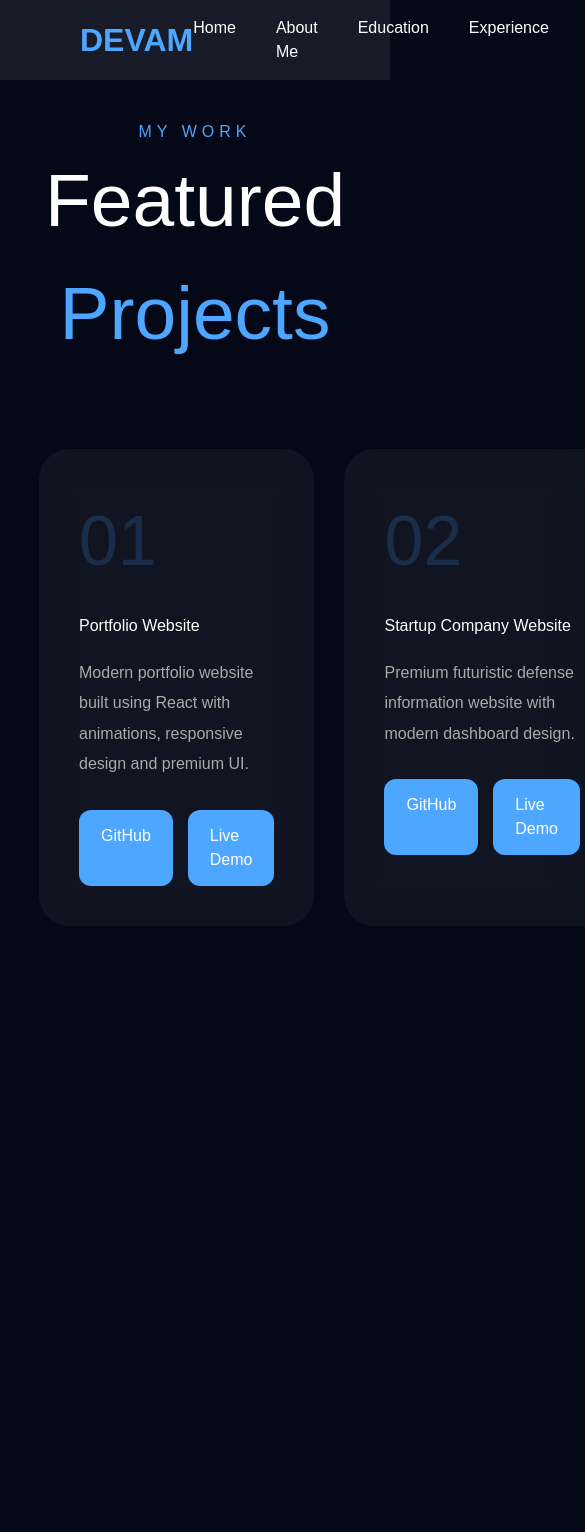
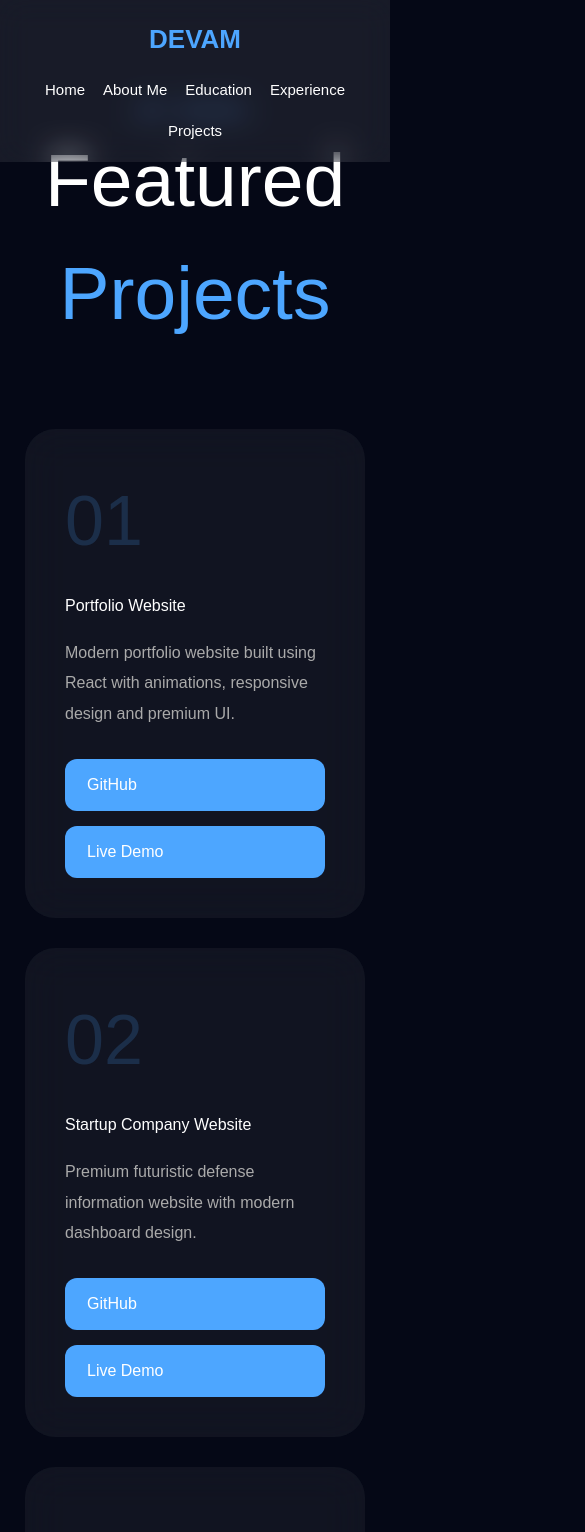
Before and after one commit to Devam9-9-2006/About-me-, a React app: page /projects in a window 390 px wide. Shown: the top 1532 px of the page, 585 px wide, since content can reach past the window. Before the commit the page ends 1046 px from the top, so only its background shows below. Built offline with nearby package versions, Linux system fonts and the light colour scheme; the HTML template or start-up script is replaced by a standard one.

Commit message:
update project

```diff
--- a/src/App.css
+++ b/src/App.css
@@ -57,3 +57,18 @@ font-size:18px;
 
 cursor:pointer;
 }
+*{
+margin:0;
+padding:0;
+box-sizing:border-box;
+}
+
+html{
+scroll-behavior:smooth;
+}
+
+body{
+background:#050816;
+overflow-x:hidden;
+font-family:Arial;
+}
--- a/src/components/About.css
+++ b/src/components/About.css
@@ -116,3 +116,39 @@ translateY(-20px);
 }
 
 }
+@media (max-width:768px){
+
+.about,
+.education,
+.experience,
+.projects{
+
+padding:100px 25px;
+
+}
+
+.cards,
+.resume-grid,
+.project-grid,
+.exp-container{
+
+grid-template-columns:1fr;
+
+display:grid;
+
+}
+
+.about{
+
+flex-direction:column;
+
+}
+
+.about-left,
+.about-right{
+
+width:100%;
+
+}
+
+}
--- a/src/components/Education.css
+++ b/src/components/Education.css
@@ -142,3 +142,39 @@ line-height:1.8;
 color:#9ca3af;
 
 }
+@media (max-width:768px){
+
+.about,
+.education,
+.experience,
+.projects{
+
+padding:100px 25px;
+
+}
+
+.cards,
+.resume-grid,
+.project-grid,
+.exp-container{
+
+grid-template-columns:1fr;
+
+display:grid;
+
+}
+
+.about{
+
+flex-direction:column;
+
+}
+
+.about-left,
+.about-right{
+
+width:100%;
+
+}
+
+}
--- a/src/components/Experience.css
+++ b/src/components/Experience.css
@@ -107,3 +107,39 @@ line-height:1.9;
 color:#b4b4b4;
 
 }
+@media (max-width:768px){
+
+.about,
+.education,
+.experience,
+.projects{
+
+padding:100px 25px;
+
+}
+
+.cards,
+.resume-grid,
+.project-grid,
+.exp-container{
+
+grid-template-columns:1fr;
+
+display:grid;
+
+}
+
+.about{
+
+flex-direction:column;
+
+}
+
+.about-left,
+.about-right{
+
+width:100%;
+
+}
+
+}
--- a/src/components/Home.css
+++ b/src/components/Home.css
@@ -306,3 +306,84 @@ translateX(0);
 }
 
 }
+@media (max-width:768px){
+
+.hero{
+
+flex-direction:column;
+
+padding:120px 25px;
+
+text-align:center;
+
+}
+
+.hero-left{
+
+width:100%;
+
+}
+
+.hero-left h1{
+
+font-size:52px;
+
+}
+
+.hero-left h2{
+
+font-size:28px;
+
+}
+
+.desc{
+
+font-size:16px;
+
+}
+
+.hero-right{
+
+width:100%;
+
+margin-top:40px;
+
+}
+
+.circle{
+
+width:260px;
+
+height:260px;
+
+}
+
+.small{
+
+width:150px;
+
+height:150px;
+
+}
+
+.card{
+
+width:240px;
+
+height:170px;
+
+}
+
+.buttons{
+
+flex-direction:column;
+
+}
+
+button{
+
+width:100%;
+
+}
+
+}
--- a/src/components/Navbar.css
+++ b/src/components/Navbar.css
@@ -45,3 +45,36 @@ list-style:none;
 color:#4da6ff;
 cursor:pointer;
 }
+@media (max-width:768px){
+
+.navbar{
+
+padding:20px;
+
+flex-direction:column;
+
+height:auto;
+
+gap:20px;
+
+}
+
+.logo{
+
+font-size:26px;
+
+}
+
+.nav-links{
+
+gap:18px;
+
+flex-wrap:wrap;
+
+justify-content:center;
+
+font-size:15px;
+
+}
+
+}
--- a/src/components/Project.css
+++ b/src/components/Project.css
@@ -135,3 +135,39 @@ transform:
 translateY(-6px);
 
 }
+@media (max-width:768px){
+
+.about,
+.education,
+.experience,
+.projects{
+
+padding:100px 25px;
+
+}
+
+.cards,
+.resume-grid,
+.project-grid,
+.exp-container{
+
+grid-template-columns:1fr;
+
+display:grid;
+
+}
+
+.about{
+
+flex-direction:column;
+
+}
+
+.about-left,
+.about-right{
+
+width:100%;
+
+}
+
+}
```
